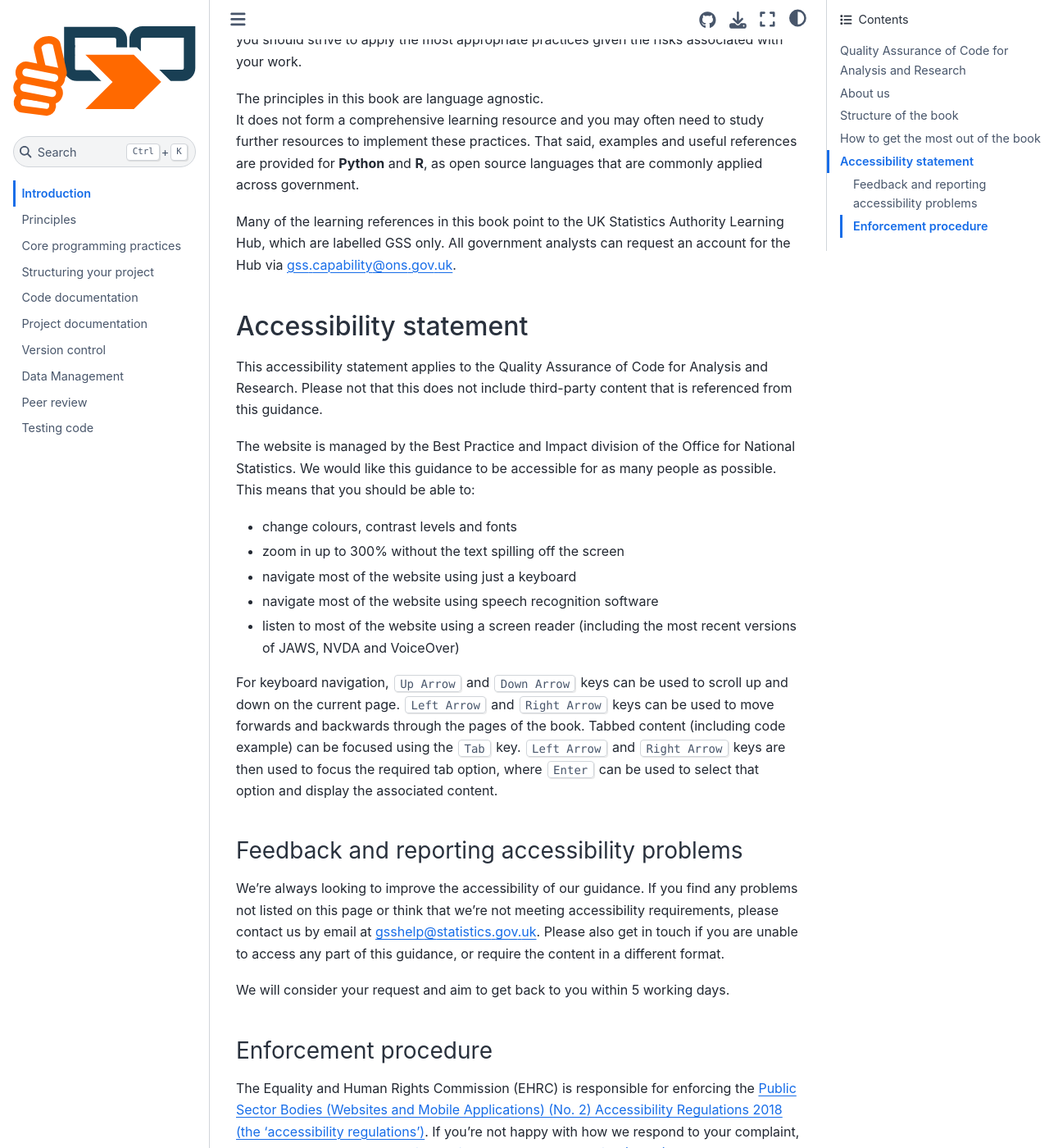
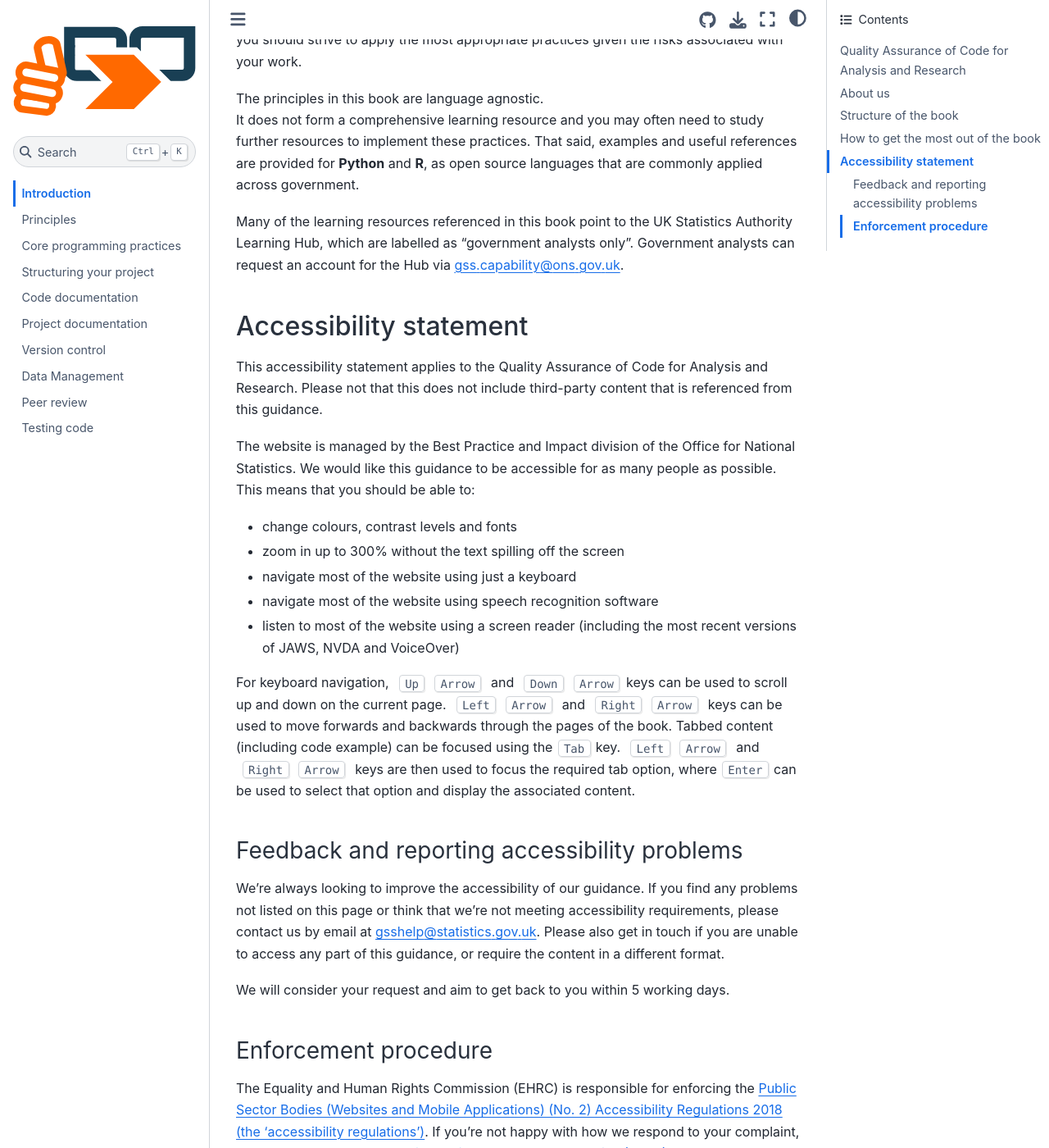
Before and after one commit to best-practice-and-impact/qa-of-code-guidance, a Jupyter Book: the page built from book/index.md, in a window 1280 px wide and 1400 px high, scrolled down 1815 px. Shown: the whole window at 82% size. Built offline with Jupyter Book 1.0.4 settings and Sphinx 7.4.7 and the Sphinx Book theme 1.1.4, drawn with Linux system fonts in a browser that asks for light colours.

Commit message:
Changes GSS learning labels

```diff
--- a/book/index.md
+++ b/book/index.md
@@ -62,8 +62,8 @@
 It does not form a comprehensive learning resource and you may often need to study further resources to implement these practices.
 That said, examples and useful references are provided for **Python** and **R**, as open source languages that are commonly applied across government.
 
-Many of the learning references in this book point to the UK Statistics Authority Learning Hub, which are labelled GSS only.
-All government analysts can request an account for the Hub via [gss.capability@ons.gov.uk](mailto:gss.capability@ons.gov.uk).
+Many of the learning resources referenced in this book point to the UK Statistics Authority Learning Hub, which are labelled as "government analysts only".
+Government analysts can request an account for the Hub via [gss.capability@ons.gov.uk](mailto:gss.capability@ons.gov.uk).
 
 
 ## Accessibility statement
```
Also changed, not shown: other parts of book/index.md (+4 -4 lines), README.md (+9 -3 lines), book/core_programming.md (+3 -3 lines).
